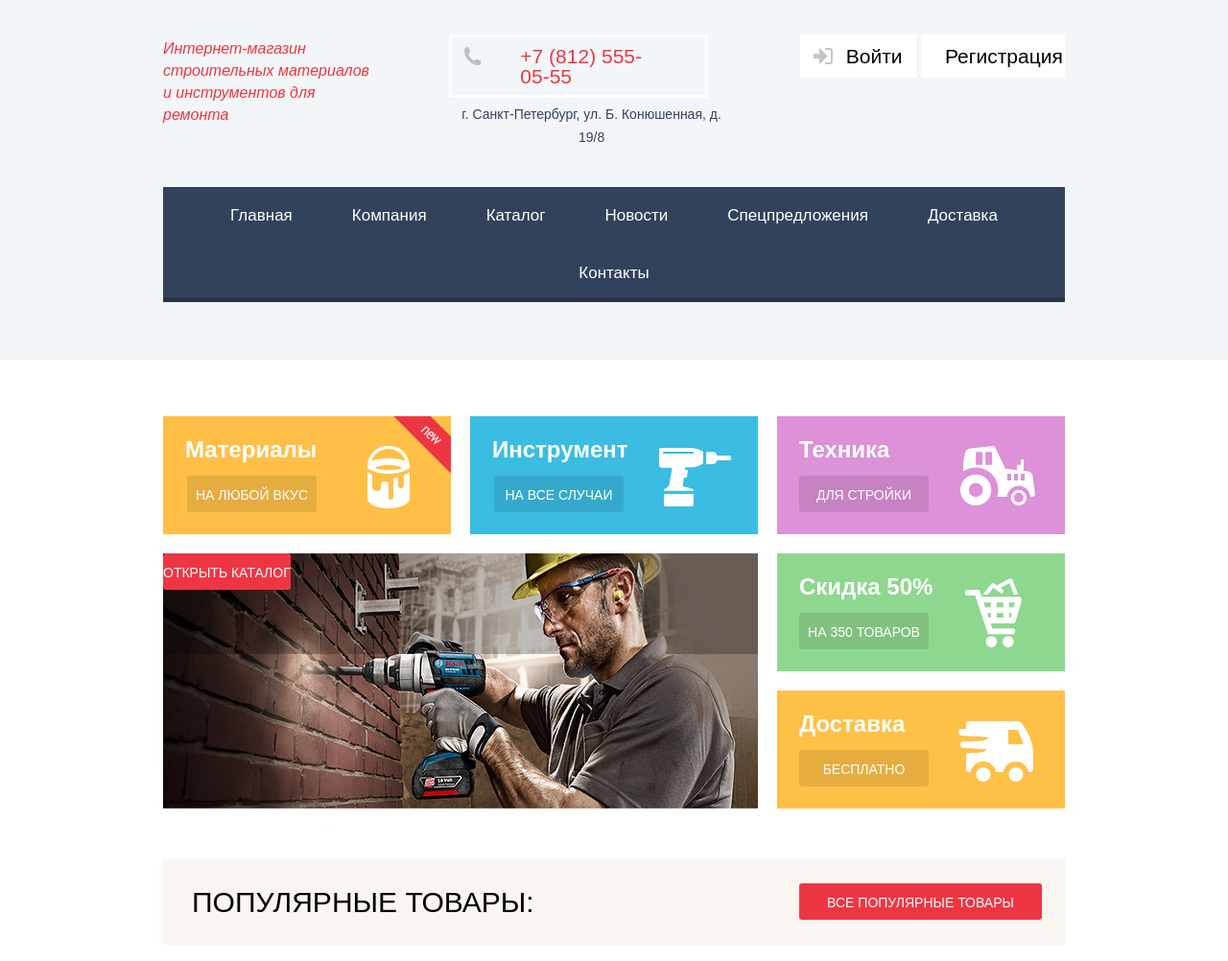
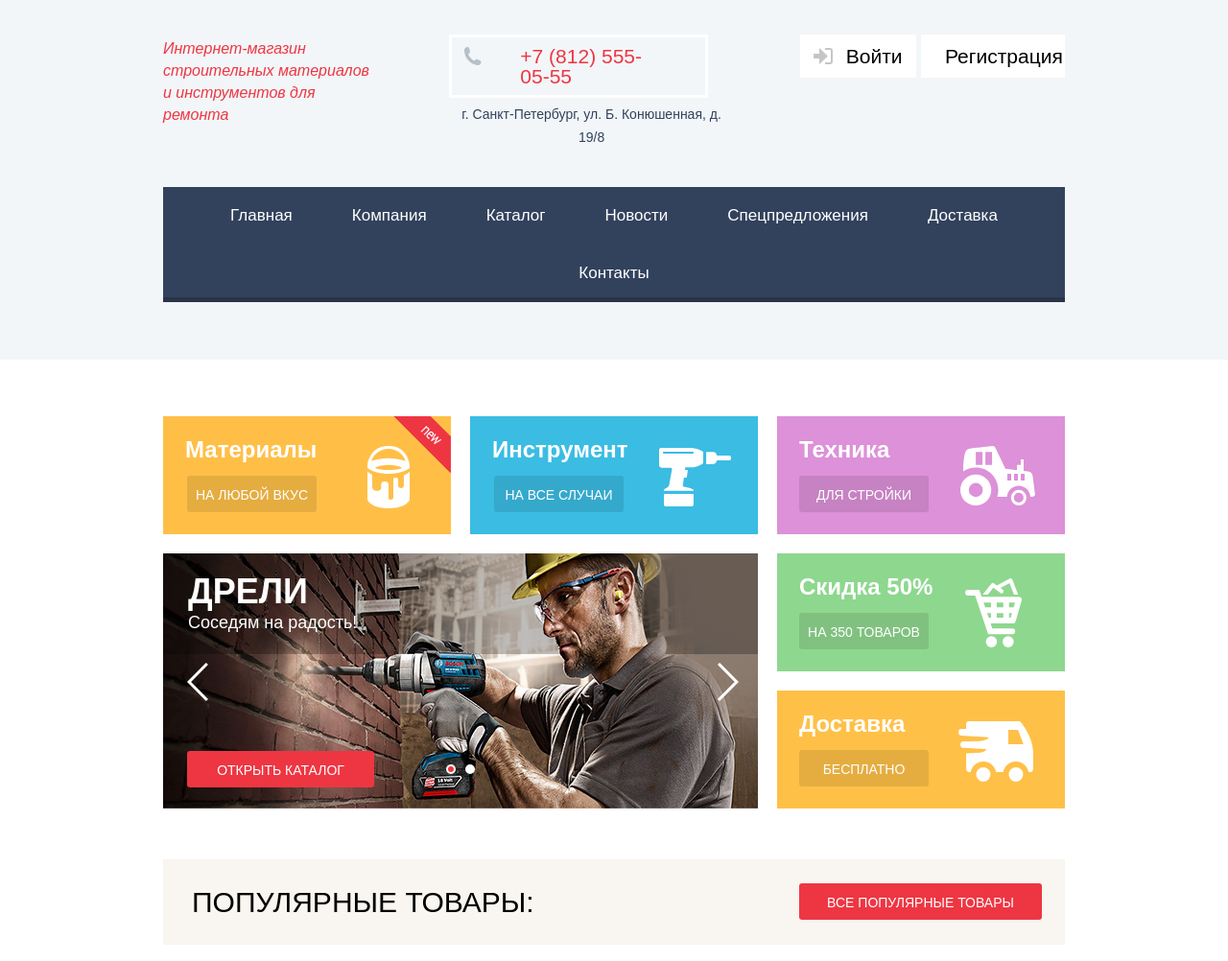
Before and after one commit to alexk08/984839-technomart-25, a plain HTML site: page index.html in a window 1280 px wide. Shown: the part 52-1054 px from the top of the page at 96% size. Drawn offline with Linux system fonts and the light colour scheme; a web font is replaced by a local one.

Commit message:
дополнительные блоки стилизация продолжение

```diff
--- a/css/style.css
+++ b/css/style.css
@@ -1709,7 +1709,7 @@ input[type="radio"].visually-hidden {
   background-color: #ffffff;
 }
 
-/*СЕТКИ ПРОМОБЛОКА*/
+/*СТИЛИ ПРОМОБЛОКА*/
 
 .promo {
   display: flex;
@@ -1891,7 +1891,15 @@ input[type="radio"].visually-hidden {
   margin-left: 23px;
 }
 
-
+/*СТИЛИ СЛАЙДЕРА */
+
+.puncher {
+  /*display: none;*/
+}
+
+.drill {
+  /*display: none;*/
+}
 
 .slider {
   box-sizing: border-box;
@@ -1900,15 +1908,103 @@ input[type="radio"].visually-hidden {
   position: relative;
 }
 
-.slider p,
-.slider a,
-.slider img {
-  position: absolute;
-}
-
-
-
-/*СЕТКИ ПОПУЛЯРНЫХ ТОВАРОВ*/
+.tabs,
+.slider-control,
+.slide p,
+.slide h3,
+.slide img,
+.slider .button {
+  position: absolute;
+}
+
+.slide h3,
+.slide p {
+  margin: 0;
+  padding: 0;
+}
+
+.slider .button  {
+  top: 206px;
+  left: 25px;
+  width: 195px;
+}
+
+.slide h3 {
+  font-size: 36px;
+  line-height: 36px;
+  text-transform: uppercase;
+  color: #ffffff;
+
+  left: 26px;
+  top: 22px;
+}
+
+.slide p {
+  font-size: 18px;
+  line-height: 24px;
+  color: #ffffff;
+
+  left: 26px;
+  top: 60px;
+}
+
+.tabs {
+  width: 22px;
+  height: 40px;
+  margin: 0;
+  padding: 0;
+  top: 114px;
+
+  background-color: transparent;
+
+  border: none;
+
+  cursor: pointer;
+}
+
+.left {
+  background-image: url('../img/icon-left.svg');
+  background-position: 0 0;
+  background-repeat: no-repeat;
+  left: 25px;
+}
+
+.right {
+  background-image: url('../img/icon-right.svg');
+  background-position: 0 0;
+  background-repeat: no-repeat;
+
+  right: 20px;
+}
+
+.slider-control {
+  display: flex;
+
+  left: 295px;
+  bottom: 36px;
+}
+
+.control {
+  box-sizing: border-box;
+  width: 10px;
+  height: 10px;
+  margin: 0;
+  padding: 0;
+
+  background-color: #ffffff;
+
+  border: 2px solid #ffffff;
+  border-radius: 50%;
+
+  cursor: pointer;
+}
+
+.control.one {
+  margin-right: 10px;
+  background-color: #ee3643;
+}
+
+/*СТИЛИ ПОПУЛЯРНЫХ ТОВАРОВ*/
 
 .products-brands-row {
   display: flex;
@@ -1951,7 +2047,7 @@ input[type="radio"].visually-hidden {
   margin-right: 0;
 }
 
-/*СЕТКИ ПОПУЛЯРНЫХ ПРОИЗВОДИТЕЛЕЙ*/
+/*СТИЛИ ПОПУЛЯРНЫХ ПРОИЗВОДИТЕЛЕЙ*/
 
 .popular-brands {
   margin-bottom: 65px;
@@ -2006,7 +2102,7 @@ input[type="radio"].visually-hidden {
   opacity: 0.3;
 }
 
-/*СЕТКИ СЕРВИСОВ*/
+/*СТИЛИ СЕРВИСОВ*/
 
 .services {
   background-color: #f4f8f9;
--- a/index.html
+++ b/index.html
@@ -75,12 +75,23 @@
           </div>
           <div class="promo-bottom-row">
             <div class="slider">
-              <p>
-                <span>Дрели</span>
-                Соседям на радость
-              </p>
-              <img src="img/slider-drel.jpg" width="620" height="266" alt="Слайдер дрели">
+              <div class="slide puncher">
+                <img src="img/slider-perf.jpg" width="620" height="266" alt="Слайд Перфораторы">
+                <h3>Перфораторы</h3>
+                <p>Настоящие мужские игрушки</p>
+              </div>
+              <div class="slide drill">
+                <img src="img/slider-drel.jpg" width="620" height="266" alt="Слайд Дрели">
+                <h3>Дрели</h3>
+                <p>Соседям на радость!</p>
+              </div>
               <a class="button" href="catalog.html">Открыть каталог</a>
+              <button class="tabs left"></button>
+              <button class="tabs right"></button>
+              <div class="slider-control">
+                <button class="control one"></button>
+                <button class="control two"></button>
+              </div>
             </div>
             <div class="promo-column">
               <div class="promo-block discount">
```
